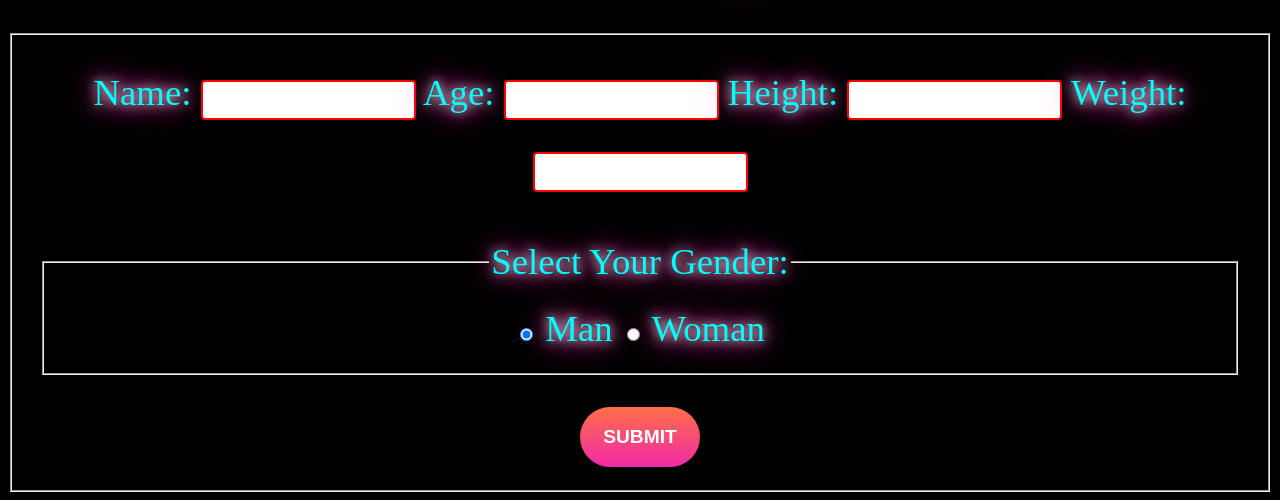
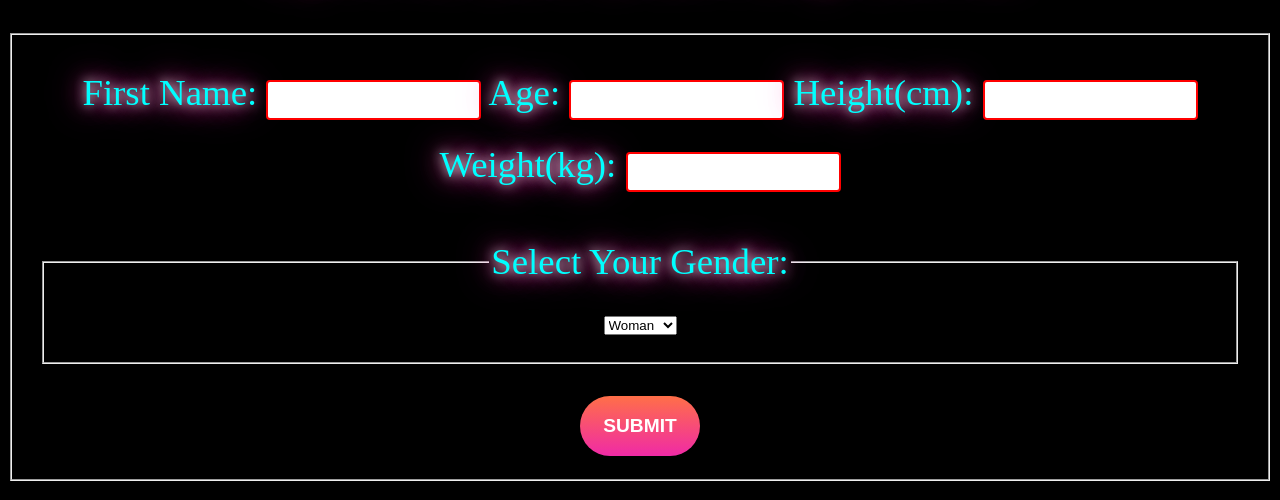
Before and after one commit to valCech/BMI-BMR-Micronutrition-Calculator, a plain HTML site: page index.html in a window 1280 px wide. Shown: the part 445-945 px from the top of the page. Drawn offline with Linux system fonts and the light colour scheme.

Commit message:
Update index.html

```diff
--- a/index.html
+++ b/index.html
@@ -9,25 +9,29 @@
 </head>
 <body class="background">
   <h1>BMI, BMR & Macronutrient Calculator</h1>
-  <p>The best macronutrient ratios to achieve weight loss based on sound science
+  <p>Improve Your Health. Metabolic Weight Loss Plan</p>
   </p>
   <fieldset>
-  <label aria-autocomplete="list" id="label" for="name">Name:</label>
+  <label aria-autocomplete="list" id="label" for="name">First Name:</label>
   <input id="input" type="text" name="userName" id="userName">
   <label aria-autocomplete="list" id="label" for="age">Age:</label>
   <input id="input" type="text" name="userAge" id="userAge">
-  <label aria-autocomplete="list" id="label" for="height">Height:</label>
-  <input id="input" type="text" name="userName" id="userName">
-  <label aria-autocomplete="list" id="label" for="weight">Weight:</label>
-  <input id="input" type="text" name="userAge" id="userAge">
+  <label aria-autocomplete="list" id="label" for="height">Height(cm):</label>
+  <input id="input" type="text" name="userName" id="userHeight">
+  <label aria-autocomplete="list" id="label" for="weight">Weight(kg):</label>
+  <input id="input" type="text" name="userAge" id="userWeight">
   <fieldset>
   <legend>Select Your Gender:</legend>
+  <form>
+    <select class="gender" id="myList" onchange="dropList()">
+      <option>Woman</option>
+      <option>Man</option>
+      <option>Fluid</option>
+      <option>X</option>
+      <option>Not sure</option>
+    </select>
+  </form>
 
-  <input type="radio" id="man" name="gender" value="man"
-             checked>
-  <label for="man">Man</label>
-  <input type="radio" id="woman" name="gender" value="woman">
-  <label for="dewey">Woman</label>
 </fieldset>
   <input id="submit" type="submit" value="Submit" id="submit">
 <script src="main.js"></script>
```
